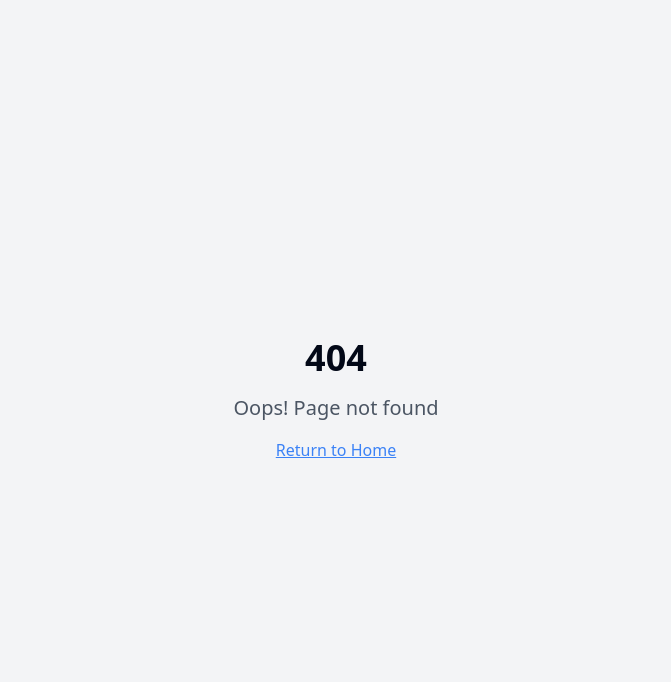
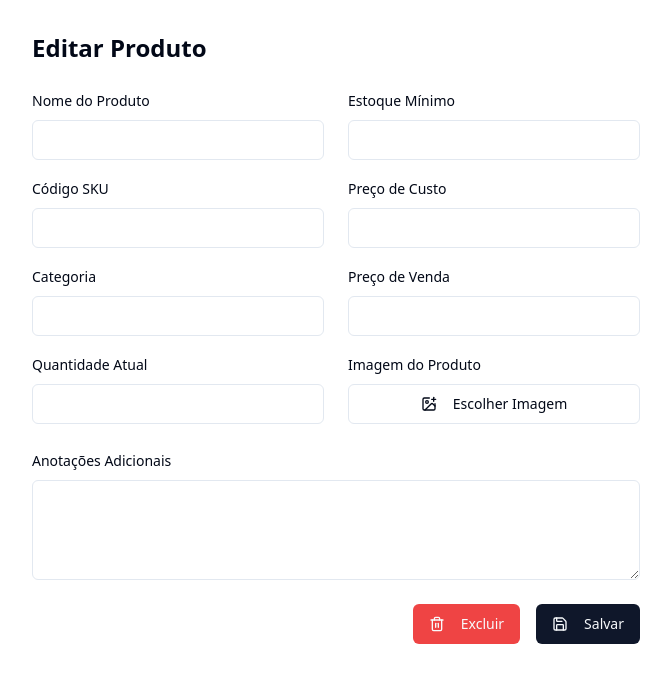
Before and after one commit to PabloPaiva7/STOCKLY, a React (Vite) app: page /produtos/1/editar in a window 1280 px wide. Before the commit this address had no page. Shown: the top 682 px of the page, without its empty margins (304-975 px from the left). Built offline with nearby package versions, Linux system fonts and the light colour scheme.

Commit message:
feat: Implement product form
Implement a form for creating and editing products, including fields for name, SKU, category, quantity, minimum stock, cost price, selling price, image upload, and notes. Add "Save" and "Delete" buttons.

```diff
--- a/src/App.tsx
+++ b/src/App.tsx
@@ -5,6 +5,7 @@ import { QueryClient, QueryClientProvider } from "@tanstack/react-query";
 import { BrowserRouter, Routes, Route } from "react-router-dom";
 import Index from "./pages/Index";
 import NotFound from "./pages/NotFound";
+import ProductForm from "./pages/ProductForm";
 
 const queryClient = new QueryClient();
 
@@ -16,7 +17,8 @@ const App = () => (
       <BrowserRouter>
         <Routes>
           <Route path="/" element={<Index />} />
-          {/* ADD ALL CUSTOM ROUTES ABOVE THE CATCH-ALL "*" ROUTE */}
+          <Route path="/produtos/novo" element={<ProductForm />} />
+          <Route path="/produtos/:id/editar" element={<ProductForm />} />
           <Route path="*" element={<NotFound />} />
         </Routes>
       </BrowserRouter>
--- a/src/pages/Index.tsx
+++ b/src/pages/Index.tsx
@@ -1,4 +1,3 @@
-
 import { Package, ShoppingCart, TrendingUp, AlertTriangle } from "lucide-react";
 import { Button } from "@/components/ui/button";
 import { SidebarProvider } from "@/components/ui/sidebar";
@@ -6,6 +5,7 @@ import { AppSidebar } from "@/components/Sidebar";
 import { MetricCard } from "@/components/MetricCard";
 import { MovimentacoesChart } from "@/components/MovimentacoesChart";
 import { AlertaEstoque } from "@/components/AlertaEstoque";
+import { Link } from "react-router-dom";
 
 const Index = () => {
   return (
@@ -16,9 +16,11 @@ const Index = () => {
           <div className="max-w-7xl mx-auto space-y-8">
             <div className="flex items-center justify-between">
               <h1 className="text-3xl font-bold">Dashboard</h1>
-              <Button size="lg" className="bg-primary hover:bg-primary/90">
-                <Package className="mr-2 h-5 w-5" />
-                Adicionar Novo Produto
+              <Button asChild size="lg" className="bg-primary hover:bg-primary/90">
+                <Link to="/produtos/novo">
+                  <Package className="mr-2 h-5 w-5" />
+                  Adicionar Novo Produto
+                </Link>
               </Button>
             </div>
 
--- /dev/null
+++ b/src/pages/ProductForm.tsx
@@ -0,0 +1,136 @@
+
+import { useState } from "react";
+import { useParams } from "react-router-dom";
+import { Input } from "@/components/ui/input";
+import { Label } from "@/components/ui/label";
+import { Button } from "@/components/ui/button";
+import { Textarea } from "@/components/ui/textarea";
+import { ImagePlus, Save, Trash2 } from "lucide-react";
+
+interface ProductFormData {
+  name: string;
+  sku: string;
+  category: string;
+  currentStock: number;
+  minStock: number;
+  costPrice: number;
+  salePrice: number;
+  notes: string;
+  image?: File;
+}
+
+export default function ProductForm() {
+  const { id } = useParams();
+  const isEditing = Boolean(id);
+  const [imagePreview, setImagePreview] = useState<string>("");
+
+  const handleImageChange = (event: React.ChangeEvent<HTMLInputElement>) => {
+    const file = event.target.files?.[0];
+    if (file) {
+      setImagePreview(URL.createObjectURL(file));
+    }
+  };
+
+  const handleSubmit = (e: React.FormEvent) => {
+    e.preventDefault();
+    // Form submission logic will be implemented with Supabase
+  };
+
+  return (
+    <div className="container mx-auto py-8 max-w-2xl">
+      <h1 className="text-2xl font-bold mb-6">
+        {isEditing ? "Editar Produto" : "Novo Produto"}
+      </h1>
+
+      <form onSubmit={handleSubmit} className="space-y-6">
+        <div className="grid grid-cols-1 md:grid-cols-2 gap-6">
+          <div className="space-y-4">
+            <div className="space-y-2">
+              <Label htmlFor="name">Nome do Produto</Label>
+              <Input id="name" required />
+            </div>
+
+            <div className="space-y-2">
+              <Label htmlFor="sku">Código SKU</Label>
+              <Input id="sku" required />
+            </div>
+
+            <div className="space-y-2">
+              <Label htmlFor="category">Categoria</Label>
+              <Input id="category" required />
+            </div>
+
+            <div className="space-y-2">
+              <Label htmlFor="currentStock">Quantidade Atual</Label>
+              <Input id="currentStock" type="number" min="0" required />
+            </div>
+          </div>
+
+          <div className="space-y-4">
+            <div className="space-y-2">
+              <Label htmlFor="minStock">Estoque Mínimo</Label>
+              <Input id="minStock" type="number" min="0" required />
+            </div>
+
+            <div className="space-y-2">
+              <Label htmlFor="costPrice">Preço de Custo</Label>
+              <Input id="costPrice" type="number" min="0" step="0.01" required />
+            </div>
+
+            <div className="space-y-2">
+              <Label htmlFor="salePrice">Preço de Venda</Label>
+              <Input id="salePrice" type="number" min="0" step="0.01" required />
+            </div>
+
+            <div className="space-y-2">
+              <Label htmlFor="image">Imagem do Produto</Label>
+              <div className="flex items-center gap-4">
+                <Button
+                  type="button"
+                  variant="outline"
+                  onClick={() => document.getElementById("image")?.click()}
+                  className="w-full"
+                >
+                  <ImagePlus className="mr-2 h-4 w-4" />
+                  Escolher Imagem
+                </Button>
+                <input
+                  id="image"
+                  type="file"
+                  accept="image/*"
+                  className="hidden"
+                  onChange={handleImageChange}
+                />
+              </div>
+              {imagePreview && (
+                <img
+                  src={imagePreview}
+                  alt="Preview"
+                  className="mt-2 rounded-md max-h-32 object-contain"
+                />
+              )}
+            </div>
+          </div>
+        </div>
+
+        <div className="space-y-2">
+          <Label htmlFor="notes">Anotações Adicionais</Label>
+          <Textarea id="notes" className="min-h-[100px]" />
+        </div>
+
+        <div className="flex justify-end gap-4">
+          {isEditing && (
+            <Button variant="destructive" type="button">
+              <Trash2 className="mr-2 h-4 w-4" />
+              Excluir
+            </Button>
+          )}
+          <Button type="submit">
+            <Save className="mr-2 h-4 w-4" />
+            Salvar
+          </Button>
+        </div>
+      </form>
+    </div>
+  );
+}
```
